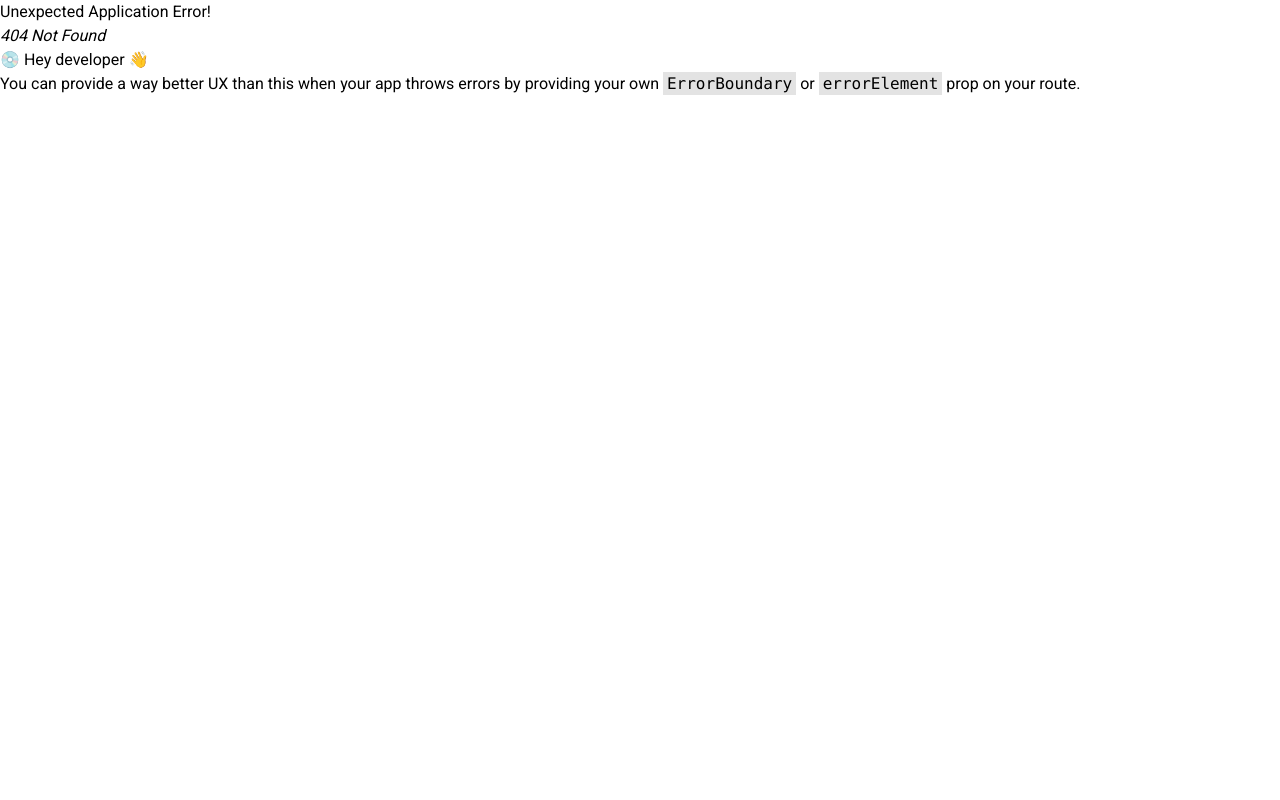
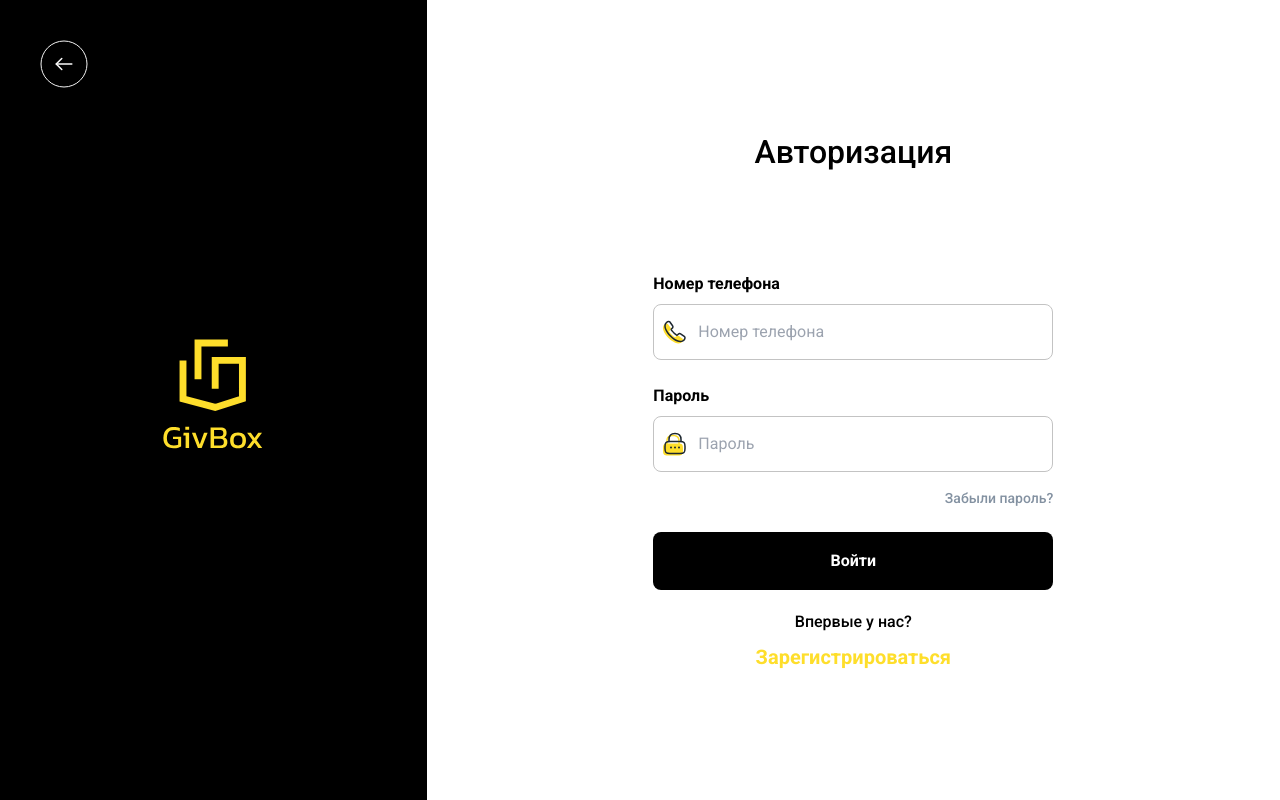
Before and after one commit to LevNiz/front1, a React (Vite) app: page /login in a window 1280 px wide. Before the commit this address had no page. Built offline with nearby package versions, Linux system fonts and the light colour scheme.

Commit message:
Finish UI of Login page

```diff
--- a/src/components/Auth/AuthConfirm.jsx
+++ b/src/components/Auth/AuthConfirm.jsx
@@ -15,7 +15,9 @@ const AuthConfirm = () => {
             alt='*'
           />
         </div>
-        <img src={logo} alt='*' />
+        <NavLink to='/'>
+          <img src={logo} alt='*' />
+        </NavLink>
       </div>
       <div className='w-4/6 flex flex-col justify-around items-center py-20'>
         <form className='max-w-[400px] w-full'>
@@ -60,7 +62,10 @@ const AuthConfirm = () => {
           </div>
           <div className='font-medium text-center font-[Outfit]'>02:39</div>
           <p className='text-center text-colGray my-10 text-sm'>
-            Не получили код? <NavLink to='#' className='text-black font-bold'>Отправить еще раз</NavLink>
+            Не получили код?{' '}
+            <NavLink to='#' className='text-black font-bold'>
+              Отправить еще раз
+            </NavLink>
           </p>
           <button className='p-[17px] rounded-lg bg-black text-white flex justify-center items-center w-full font-bold hover:opacity-80 duration-150'>
             Подтвердить
--- a/src/components/Auth/AuthPassword.jsx
+++ b/src/components/Auth/AuthPassword.jsx
@@ -16,7 +16,9 @@ const AuthPassword = () => {
             alt='*'
           />
         </div>
-        <img src={logo} alt='*' />
+        <NavLink to='/'>
+          <img src={logo} alt='*' />
+        </NavLink>
       </div>
       <div className='w-4/6 flex flex-col justify-around items-center py-20'>
         <form className='max-w-[400px] w-full'>
--- a/src/components/Auth/AuthPersonalData.jsx
+++ b/src/components/Auth/AuthPersonalData.jsx
@@ -19,7 +19,9 @@ const AuthPersonalData = () => {
             alt='*'
           />
         </div>
-        <img src={logo} alt='*' />
+        <NavLink to='/'>
+          <img src={logo} alt='*' />
+        </NavLink>
       </div>
       <div className='w-4/6 flex flex-col justify-around items-center py-20'>
         <form className='max-w-[400px] w-full'>
--- /dev/null
+++ b/src/components/Auth/Login.jsx
@@ -0,0 +1,72 @@
+import { NavLink, useNavigate } from 'react-router-dom';
+import logo from '../../assets/icons/logo2.svg';
+import lock from '../../assets/icons/lock.svg';
+import call from '../../assets/icons/call3.svg';
+import back from '../../assets/icons/back.svg';
+
+const Login = () => {
+  const navigate = useNavigate();
+
+  return (
+    <div className='flex w-full h-screen'>
+      <div className='relative w-2/6 bg-black flex justify-center items-center'>
+        <div onClick={() => navigate(-1)}>
+          <img
+            className='absolute top-10 left-10 cursor-pointer'
+            src={back}
+            alt='*'
+          />
+        </div>
+        <img src={logo} alt='*' />
+      </div>
+      <div className='w-4/6 flex flex-col justify-around items-center py-20'>
+        <h1 className='text-[32px] font-medium'>Авторизация</h1>
+        <form className='max-w-[400px] w-full'>
+          <div>
+            <p className='font-bold mb-2'>Номер телефона</p>
+            <div className='mb-6 relative'>
+              <input
+                className='w-full border border-colGray2 p-[15px_20px_15px_44px] rounded-lg focus:border-black focus:outline-none'
+                type='text'
+                placeholder='Номер телефона'
+              />
+              <img
+                className='absolute top-[15px] left-[10px]'
+                src={call}
+                alt='*'
+              />
+            </div>
+          </div>
+          <div>
+            <p className='font-bold mb-2'>Пароль</p>
+            <div className='mb-4 relative'>
+              <input
+                className='w-full border border-colGray2 p-[15px_20px_15px_44px] rounded-lg focus:border-black focus:outline-none'
+                type='password'
+                placeholder='Пароль'
+              />
+              <img
+                className='absolute top-[15px] left-[10px]'
+                src={lock}
+                alt='*'
+              />
+            </div>
+          </div>
+          <NavLink
+            className='text-colGray3 text-sm font-medium flex justify-end mb-6'
+            to='#'
+          >
+            Забыли пароль?
+          </NavLink>
+          <button className='p-[17px] rounded-lg bg-black text-white flex justify-center items-center w-full font-bold hover:opacity-80 duration-150'>
+            Войти
+          </button>
+          <p className='font-medium mt-5 mb-2 text-center'>Впервые у нас?</p>
+          <NavLink className='text-[20px] font-semibold flex justify-center text-colYellow' to='/register'>Зарегистрироваться</NavLink>
+        </form>
+      </div>
+    </div>
+  );
+};
+
+export default Login;
--- a/src/pages/Auth/Auth.jsx
+++ b/src/pages/Auth/Auth.jsx
@@ -1,12 +1,23 @@
-import { NavLink } from 'react-router-dom';
+import { NavLink, useNavigate } from 'react-router-dom';
 import logo from '../../assets/icons/logo2.svg';
+import back from '../../assets/icons/back.svg';
 import call from '../../assets/icons/call2.svg';
 
 const Auth = () => {
+  const navigate = useNavigate();
   return (
     <div className='flex w-full h-screen'>
       <div className='w-2/6 bg-black flex justify-center items-center'>
-        <img src={logo} alt='*' />
+        <div onClick={() => navigate(-1)}>
+          <img
+            className='absolute top-10 left-10 cursor-pointer'
+            src={back}
+            alt='*'
+          />
+        </div>
+        <NavLink to='/'>
+          <img src={logo} alt='*' />
+        </NavLink>
       </div>
       <div className='w-4/6 flex flex-col justify-around items-center py-20'>
         <h1 className='text-[32px] font-medium'>Регистрация</h1>
@@ -17,9 +28,16 @@ const Auth = () => {
               type='number'
               placeholder='Введите ваш номер'
             />
-            <img className='absolute top-[15px] left-[10px]' src={call} alt="*" />
+            <img
+              className='absolute top-[15px] left-[10px]'
+              src={call}
+              alt='*'
+            />
           </div>
-          <NavLink to='step-1' className='p-[17px] rounded-lg bg-black text-white flex justify-center items-center w-full font-bold hover:opacity-80 duration-150'>
+          <NavLink
+            to='step-1'
+            className='p-[17px] rounded-lg bg-black text-white flex justify-center items-center w-full font-bold hover:opacity-80 duration-150'
+          >
             Зарегистрироваться
           </NavLink>
         </form>
--- a/src/routes/router.jsx
+++ b/src/routes/router.jsx
@@ -3,7 +3,14 @@ import {
   createRoutesFromElements,
   Route,
 } from 'react-router-dom';
-import { AuthConfirm, AuthPassword, AuthPersonalData, Layout, WareHouseDetail } from '../components';
+import {
+  AuthConfirm,
+  AuthPassword,
+  AuthPersonalData,
+  Layout,
+  Login,
+  WareHouseDetail,
+} from '../components';
 import { Auth, Home, Tracking, Warehouses } from '../pages';
 
 export const router = createBrowserRouter(
@@ -15,6 +22,7 @@ export const router = createBrowserRouter(
         <Route path='step-2' element={<AuthPassword />} />
         <Route path='confirm' element={<AuthConfirm />} />
       </Route>
+      <Route path='login' element={<Login />} />
       <Route path='/' element={<Layout />}>
         <Route index element={<Home />} />
         <Route path='tracking' element={<Tracking />} />
```
Also changed, not shown: src/components/index.js (+19 -15 lines).
